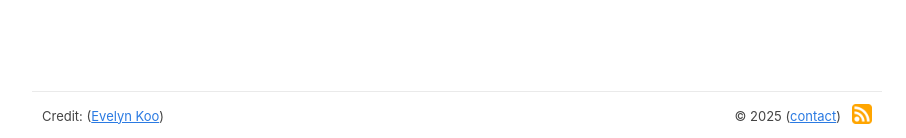
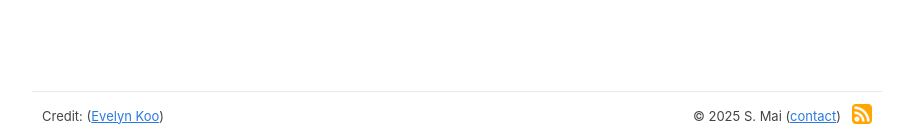
Before and after one commit to hatute/hatute.github.io, a Jekyll site: the page built from index.markdown, in a window 1280 px wide. Shown: the part 759-897 px from the top of the page, without its empty margins (183-1089 px from the left). Built offline with Jekyll 4.4.1, drawn with Linux system fonts in a browser that asks for light colours.

Commit message:
style: update footer copyright name

```diff
--- a/_layouts/default.html
+++ b/_layouts/default.html
@@ -56,7 +56,7 @@
       <span
         class="pull-right"
         title="Last Updated {{ site.time | date: '%Y-%m-%d %H:%M:%S %z' }}"
-        >&copy; {{ site.time | date: '%Y' }} {{ site.title }} (<a
+        >&copy; {{ site.time | date: '%Y' }} S. Mai (<a
           href="/contact"
           >contact</a
         >) &nbsp;</span
```
